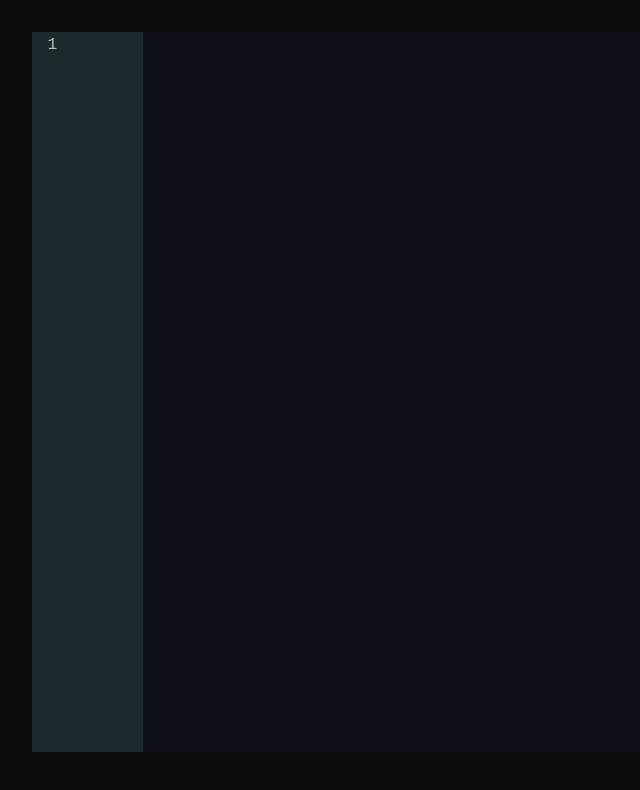
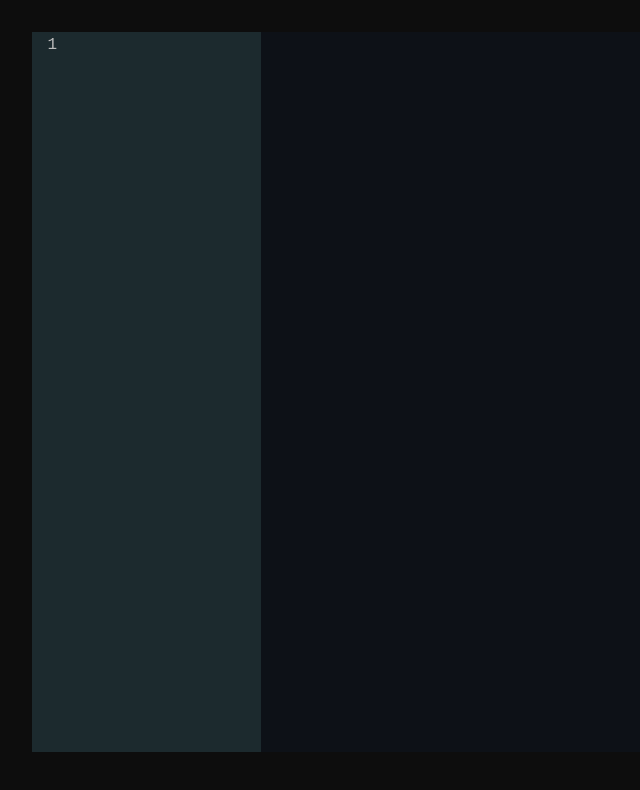
Before and after one commit to Aydin-2010/CodeEditor, a plain HTML site: page index.html in a window 1280 px wide. Shown: the whole page, without its empty margins (0-640 px from the left). Drawn offline with nearby package versions, Linux system fonts and the light colour scheme.

Commit message:
Update styles.css

```diff
--- a/styles.css
+++ b/styles.css
@@ -1,7 +1,7 @@
 * {
   margin: 0;
   padding: 0;
-  box-sizing: border-box;
+  /*box-sizing: border-box;*/
   color: #f5f8fc;
 }
 
@@ -29,7 +29,7 @@ textarea {
 
 .CodeMirror-gutters {
   background: #1c2a2e !important;
-  border-right: 10px solid #1c2a2e !important;
+  border-right: 10vw solid #1c2a2e !important;
   width: 8% !important;
 }
 
```
